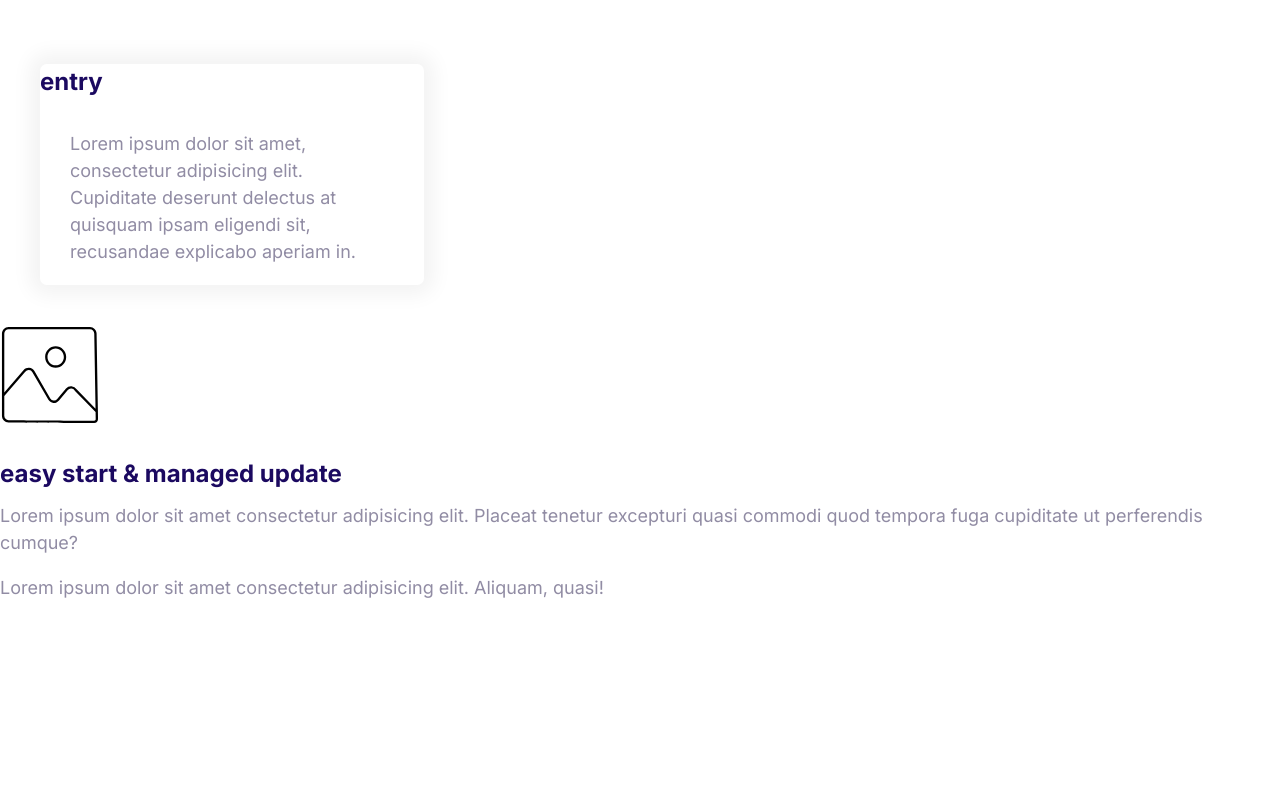
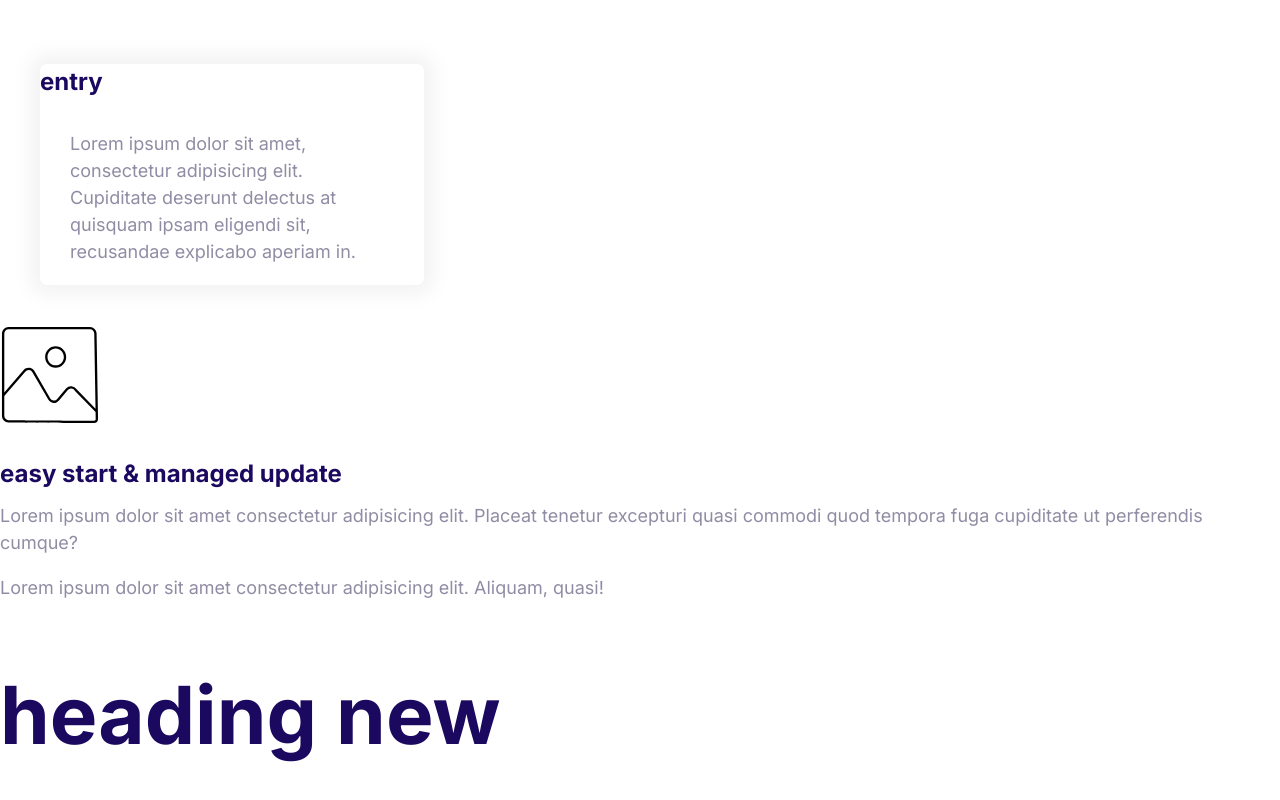
Before and after one commit to emansamir85/oldworkspace, a plain HTML site: page index.html in a window 1280 px wide. Drawn offline with Linux system fonts and the light colour scheme; files that its build step writes are made by us from their sources.

Commit message:
Update index.html

```diff
--- a/index.html
+++ b/index.html
@@ -46,5 +46,6 @@
         </p>
       </div>
     </div>
+    <h1>heading new</h1>
   </body>
 </html>
```
